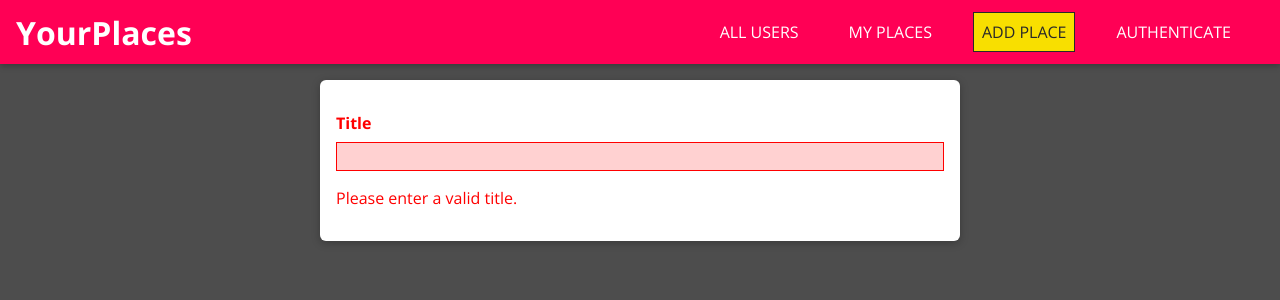
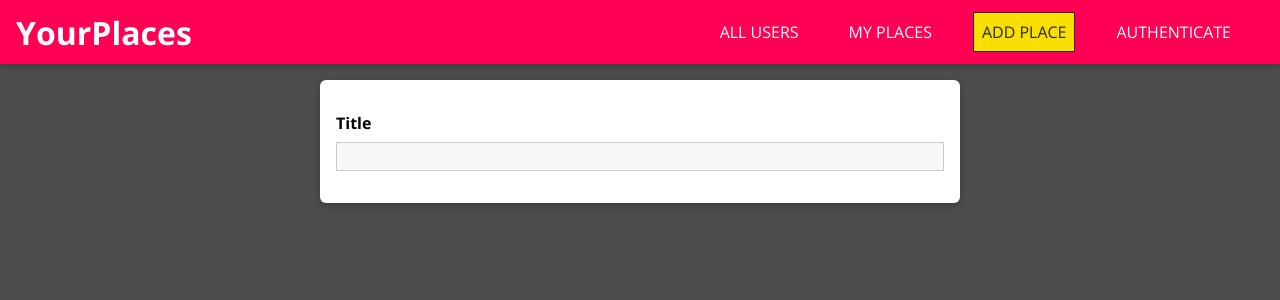
Before and after one commit to shahmeet999/mern-learning, a React (Vite) app in the folder frontend/my-app/: page /places/new in a window 1280 px wide. Shown: the top 300 px of the page. Built offline with nearby package versions, Linux system fonts and the light colour scheme.

Commit message:
validators added

```diff
--- a/frontend/my-app/src/places/pages/NewPlace.jsx
+++ b/frontend/my-app/src/places/pages/NewPlace.jsx
@@ -1,6 +1,7 @@
 import React from "react";
 import "./NewPlace.css";
 import Input from "../../shared/components/FormElements/Input";
+import { VALIDATOR_REQUIRE } from "../../shared/utils/validators";
 
 const NewPlace = () => {
   return (
@@ -10,7 +11,7 @@
         element="input"
         type="text"
         label="Title"
-        validators={[]}
+        validators={[VALIDATOR_REQUIRE()]}
         errorText="Please enter a valid title."
       />
 
--- a/frontend/my-app/src/shared/components/FormElements/Input.jsx
+++ b/frontend/my-app/src/shared/components/FormElements/Input.jsx
@@ -1,5 +1,6 @@
 import React, { useReducer } from "react";
 import "./Input.css";
+import { validate } from "../../utils/validators";
 
 const inputReducer = (state, action) => {
   switch (action.type) {
@@ -7,7 +8,12 @@
       return {
         ...state,
         value: action.val,
-        isValid: true,
+        isValid: validate(action.val, action.validators),
+      };
+    case "TOUCH":
+      return {
+        ...state,
+        isTouched: true,
       };
     default:
       return state;
@@ -18,10 +24,19 @@
   const [inputState, dispatch] = useReducer(inputReducer, {
     value: "",
     isValid: false,
+    isTouched: false,
   });
 
   const changeHadler = (event) => {
-    dispatch({ type: "CHANGE", val: event.target.value });
+    dispatch({
+      type: "CHANGE",
+      val: event.target.value,
+      validators: props.validators,
+    });
+  };
+
+  const touchHandler = () => {
+    dispatch({ type: "TOUCH" });
   };
 
   const element =
@@ -31,6 +46,7 @@
         type={props.type}
         placeholder={props.placeholder}
         onChange={changeHadler}
+        onBlur={touchHandler}
         value={inputState.value}
       />
     ) : (
@@ -38,15 +54,20 @@
         id={props.id}
         rows={props.rows || 3}
         onChange={changeHadler}
+        onBlur={touchHandler}
         value={inputState.value}
       />
     );
 
   return (
-    <div className={`form-control ${!inputState.isValid && "form-control--invalid"}`}>
+    <div
+      className={`form-control ${
+        !inputState.isValid && inputState.isTouched && "form-control--invalid"
+      }`}
+    >
       <label htmlFor={props.id}>{props.label}</label>
       {element}
-      {!inputState.isValid && <p>{props.errorText}</p>}
+      {!inputState.isValid && inputState.isTouched && <p>{props.errorText}</p>}
     </div>
   );
 };
--- /dev/null
+++ b/frontend/my-app/src/shared/utils/validators.js
@@ -0,0 +1,46 @@
+const VALIDATOR_TYPE_REQUIRE = 'REQUIRE';
+const VALIDATOR_TYPE_MINLENGTH = 'MINLENGTH';
+const VALIDATOR_TYPE_MAXLENGTH = 'MAXLENGTH';
+const VALIDATOR_TYPE_MIN = 'MIN';
+const VALIDATOR_TYPE_MAX = 'MAX';
+const VALIDATOR_TYPE_EMAIL = 'EMAIL';
+const VALIDATOR_TYPE_FILE = 'FILE';
+
+export const VALIDATOR_REQUIRE = () => ({ type: VALIDATOR_TYPE_REQUIRE });
+export const VALIDATOR_FILE = () => ({ type: VALIDATOR_TYPE_FILE });
+export const VALIDATOR_MINLENGTH = val => ({
+  type: VALIDATOR_TYPE_MINLENGTH,
+  val: val
+});
+export const VALIDATOR_MAXLENGTH = val => ({
+  type: VALIDATOR_TYPE_MAXLENGTH,
+  val: val
+});
+export const VALIDATOR_MIN = val => ({ type: VALIDATOR_TYPE_MIN, val: val });
+export const VALIDATOR_MAX = val => ({ type: VALIDATOR_TYPE_MAX, val: val });
+export const VALIDATOR_EMAIL = () => ({ type: VALIDATOR_TYPE_EMAIL });
+
+export const validate = (value, validators) => {
+  let isValid = true;
+  for (const validator of validators) {
+    if (validator.type === VALIDATOR_TYPE_REQUIRE) {
+      isValid = isValid && value.trim().length > 0;
+    }
+    if (validator.type === VALIDATOR_TYPE_MINLENGTH) {
+      isValid = isValid && value.trim().length >= validator.val;
+    }
+    if (validator.type === VALIDATOR_TYPE_MAXLENGTH) {
+      isValid = isValid && value.trim().length <= validator.val;
+    }
+    if (validator.type === VALIDATOR_TYPE_MIN) {
+      isValid = isValid && +value >= validator.val;
+    }
+    if (validator.type === VALIDATOR_TYPE_MAX) {
+      isValid = isValid && +value <= validator.val;
+    }
+    if (validator.type === VALIDATOR_TYPE_EMAIL) {
+      isValid = isValid && /^\S+@\S+\.\S+$/.test(value);
+    }
+  }
+  return isValid;
+};
```
